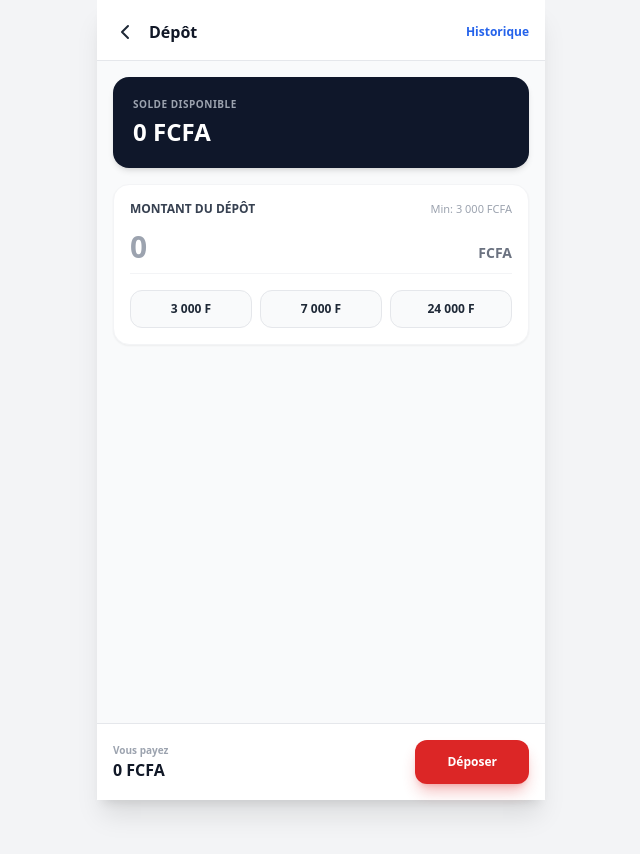
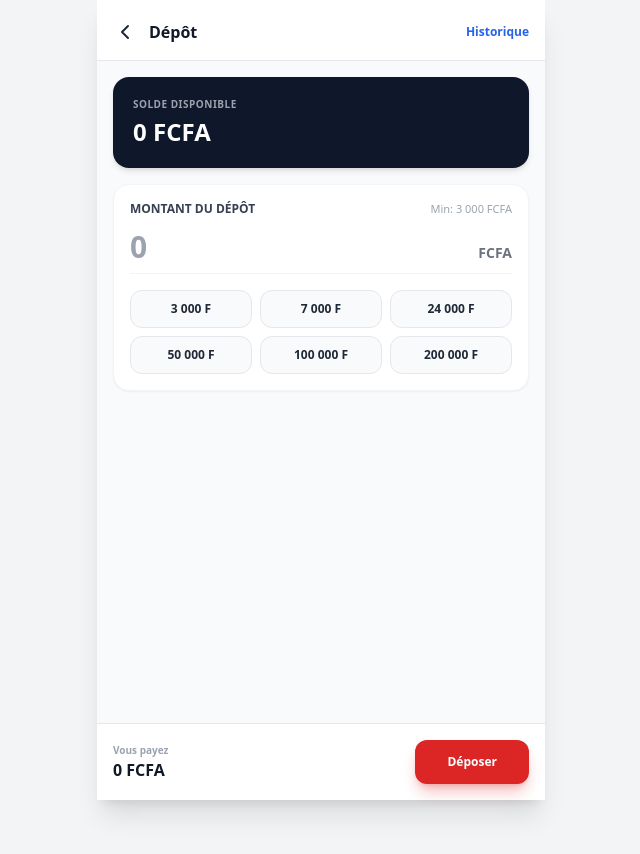
Before and after one commit to peakmotion07-spec/rallyo, a plain HTML site: page recharge.html in a window 1280 px wide. Shown: the whole page, without its empty margins (319-959 px from the left). Drawn offline with nearby package versions, Linux system fonts and the light colour scheme; sample sign-in values are in the browser's storage.

Commit message:
Update recharge.html

```diff
--- a/recharge.html
+++ b/recharge.html
@@ -40,10 +40,14 @@
                     <span class="font-bold text-gray-500 text-sm ml-2">FCFA</span>
                 </div>
 
+                <!-- Les 6 suggestions de montants -->
                 <div class="grid grid-cols-3 gap-2 pt-1">
                     <button type="button" onclick="document.getElementById('deposit-amount').value=3000; document.getElementById('footer-amount').textContent='3 000 FCFA';" class="bg-gray-50 border border-gray-200 py-2.5 rounded-xl text-xs font-bold transition hover:bg-gray-100">3 000 F</button>
                     <button type="button" onclick="document.getElementById('deposit-amount').value=7000; document.getElementById('footer-amount').textContent='7 000 FCFA';" class="bg-gray-50 border border-gray-200 py-2.5 rounded-xl text-xs font-bold transition hover:bg-gray-100">7 000 F</button>
                     <button type="button" onclick="document.getElementById('deposit-amount').value=24000; document.getElementById('footer-amount').textContent='24 000 FCFA';" class="bg-gray-50 border border-gray-200 py-2.5 rounded-xl text-xs font-bold transition hover:bg-gray-100">24 000 F</button>
+                    <button type="button" onclick="document.getElementById('deposit-amount').value=50000; document.getElementById('footer-amount').textContent='50 000 FCFA';" class="bg-gray-50 border border-gray-200 py-2.5 rounded-xl text-xs font-bold transition hover:bg-gray-100">50 000 F</button>
+                    <button type="button" onclick="document.getElementById('deposit-amount').value=100000; document.getElementById('footer-amount').textContent='100 000 FCFA';" class="bg-gray-50 border border-gray-200 py-2.5 rounded-xl text-xs font-bold transition hover:bg-gray-100">100 000 F</button>
+                    <button type="button" onclick="document.getElementById('deposit-amount').value=200000; document.getElementById('footer-amount').textContent='200 000 FCFA';" class="bg-gray-50 border border-gray-200 py-2.5 rounded-xl text-xs font-bold transition hover:bg-gray-100">200 000 F</button>
                 </div>
             </div>
 
@@ -80,7 +84,7 @@
                         alert('Dépôt de ' + amount.toLocaleString() + ' FCFA validé (Mode Test) !');
                         window.location.href = 'home.html';
                     } else {
-                        // --- ENVOI VERS SUPABASE ---
+                        // Envoi réel vers Supabase
                         const supabase = window.supabase.createClient('https://afkungjbyjxibnkkflab.supabase.co', 'sb_publishable_YI20-tV_eeIysnLJtnoQkA_GcF3VR74');
                         supabase.from('transactions').insert([{
                             user_id: u.id,
```
